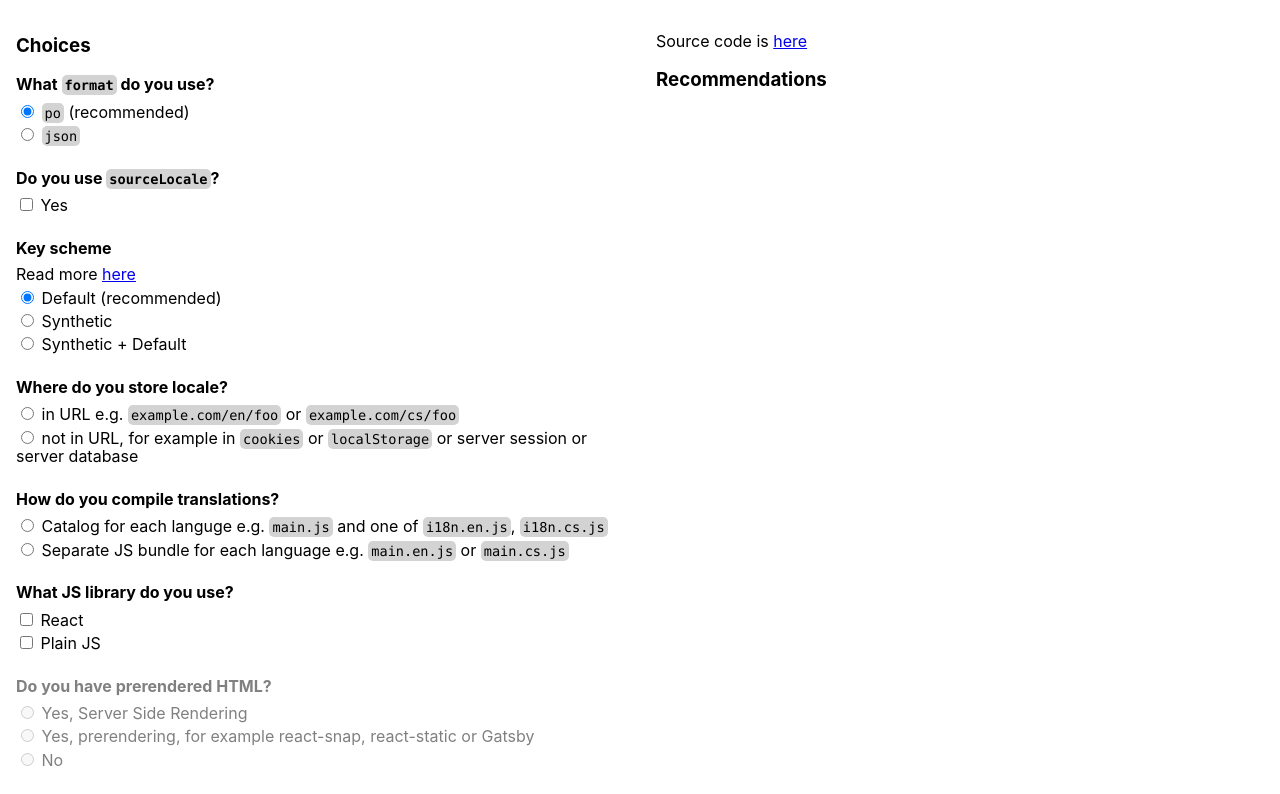
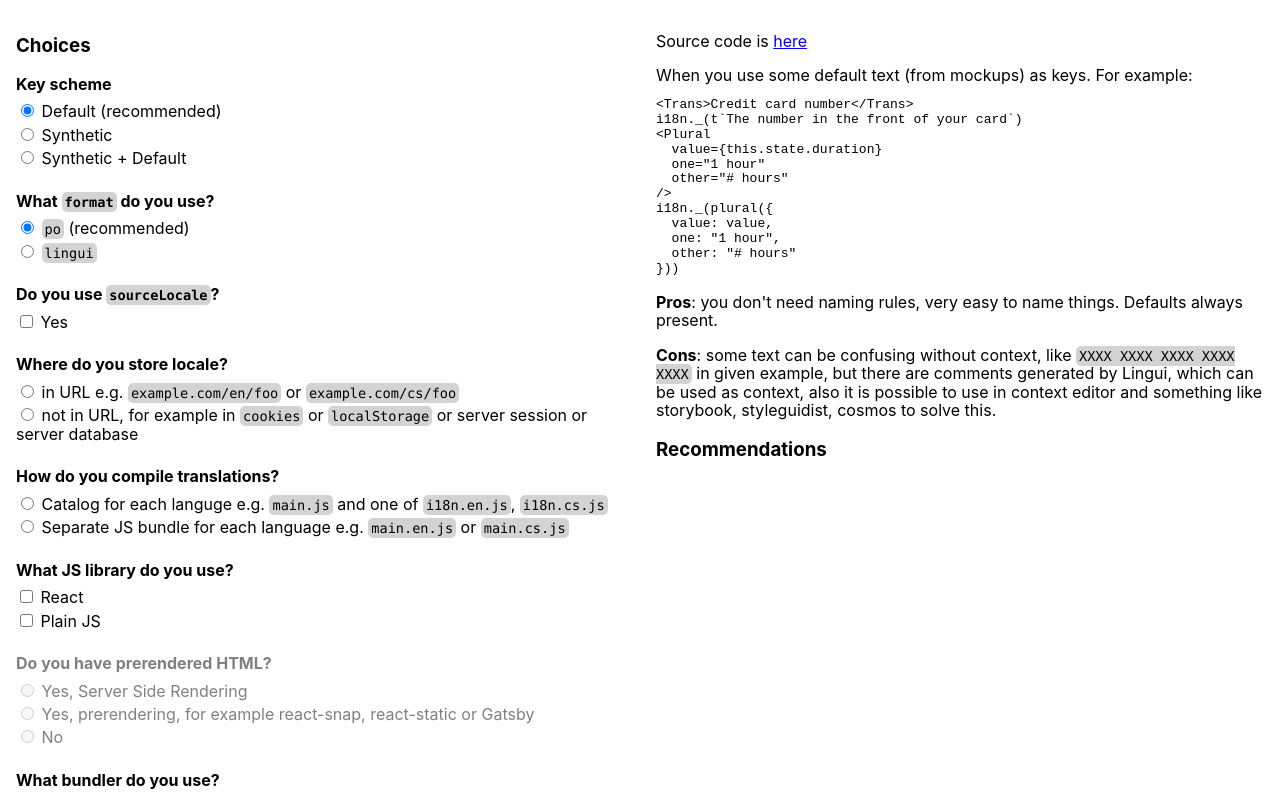
Before and after one commit to stereobooster/lingui-choices, a React (Create React App) app: page / in a window 1280 px wide. Shown: the top 794 px of the page. Built offline with nearby package versions, Linux system fonts and the light colour scheme.

Commit message:
add description for Key scheme

```diff
--- a/src/App.js
+++ b/src/App.js
@@ -8,7 +8,7 @@ const isInUrl = state => state["locale"] === "inUrl";
 const isPrerendering = state =>
   state["html"] !== "no" && state["html"] !== undefined;
 const isGettext = state => state["format"] === "gettext";
-const isJson = state => state["format"] === "json";
+const isLingui = state => state["format"] === "lingui";
 const isSourceLocale = state => !!state["sourceLocale"];
 const isDefault = state => state["keyScheme"] === "default";
 const isSynthetic = state => state["keyScheme"] === "synthetic";
@@ -38,34 +38,7 @@ class App extends Component {
           <h3>Choices</h3>
 
           <div className="field">
-            <h4>
-              What <code>format</code> do you use?
-            </h4>
-            <Radio name="format" value="gettext" {...stateProvider}>
-              <code>po</code> (recommended)
-            </Radio>
-            <Radio name="format" value="json" {...stateProvider}>
-              <code>json</code>
-            </Radio>
-          </div>
-
-          <div className="field">
-            <h4>
-              Do you use <code>sourceLocale</code>?
-            </h4>
-            <Checkbox name="sourceLocale" {...stateProvider}>
-              Yes
-            </Checkbox>
-          </div>
-
-          <div className="field">
             <h4>Key scheme</h4>
-            <div className="hint">
-              Read more{" "}
-              <a href="https://github.com/lingui/js-lingui/issues/412#issue-387479674">
-                here
-              </a>
-            </div>
             <Radio name="keyScheme" value="default" {...stateProvider}>
               Default (recommended)
             </Radio>
@@ -79,6 +52,27 @@ class App extends Component {
             >
               Synthetic + Default
             </Radio>
+          </div>
+
+          <div className="field">
+            <h4>
+              What <code>format</code> do you use?
+            </h4>
+            <Radio name="format" value="gettext" {...stateProvider}>
+              <code>po</code> (recommended)
+            </Radio>
+            <Radio name="format" value="lingui" {...stateProvider}>
+              <code>lingui</code>
+            </Radio>
+          </div>
+
+          <div className="field">
+            <h4>
+              Do you use <code>sourceLocale</code>?
+            </h4>
+            <Checkbox name="sourceLocale" {...stateProvider}>
+              Yes
+            </Checkbox>
           </div>
 
           <div className="field">
@@ -175,7 +169,91 @@ class App extends Component {
             Source code is{" "}
             <a href="https://github.com/stereobooster/lingui-choices">here</a>
           </p>
+
+          {isDefault(state) && (
+            <React.Fragment>
+              <p>
+              When you use some default text (from mockups) as keys. For example:
+                <pre>
+                  {`<Trans>Credit card number</Trans>
+i18n._(t\`The number in the front of your card\`)
+<Plural
+  value={this.state.duration}
+  one="1 hour"
+  other="# hours"
+/>
+i18n._(plural({
+  value: value,
+  one: "1 hour",
+  other: "# hours"
+}))`}
+                </pre>
+              </p>
+              <p>
+                <b>Pros</b>: you don't need naming rules, very easy to name things. Defaults always present.
+              </p>
+              <p>
+                <b>Cons</b>: some text can be confusing without context, like <code>XXXX XXXX XXXX XXXX XXXX</code> in given example, but there are comments generated by Lingui, which can be used as context, also it is possible to use in context editor and something like storybook, styleguidist, cosmos to solve this.
+              </p>
+            </React.Fragment>
+          )}
+
+          {isSynthetic(state) && (
+            <React.Fragment>
+              <p>
+                When you use some synthetic strings for keys. For example:
+                <pre>
+                  {`<Trans id="name_of_view.form.name_of_field" />
+i18n._(t("name_of_view.form.name_of_field.hint")\`\`)
+<Plural
+  id="name_of_view.duration.value"
+  value={this.state.duration}
+/>
+// I didn't find a way to put id in plural macro`}
+                </pre>
+              </p>
+              <p>
+                <b>Pros</b>: you can prevent collisions, you can add some
+                semantics in the name and this way help translators
+              </p>
+              <p>
+                <b>Cons</b>: you need manually support consistency of keys, you
+                need to check if you already have a key for given string or you
+                need to create one, you need naming rules, you need to come up
+                with keys, you can argue about naming on code reviews (because
+                that what developers do). You need to make sure you provide
+                defaults otherwise untranslated keys can go to production
+              </p>
+            </React.Fragment>
+          )}
+
+          {isSyntheticAndDefault(state) && (
+            <React.Fragment>
+              <p>
+              Combination of Synthetic and Default. For example:
+                <pre>
+                  {`<Trans id="name_of_view.form.name_of_field">Credit card number</Trans>
+i18n._(t("name_of_view.form.name_of_field.hint")\`The number in the front of your card\`)
+<Plural
+  id="name_of_view.duration.value"
+  value={this.state.duration}
+  one="1 hour"
+  other="# hours"
+/>
+// I didn't find a way to put id in plural macro`}
+                </pre>
+              </p>
+              <p>
+                <b>Pros</b>: Defaults always present.
+              </p>
+              <p>
+                <b>Cons</b>: same as synthetic keys and you will have repeating defaults.
+              </p>
+            </React.Fragment>
+          )}
+
           <h3>Recommendations</h3>
+
           {isGettext(state) && isSourceLocale(state) && isDefault(state) && (
             <p>
               You may need <code>#, fuzzy</code> flag. See{" "}
@@ -191,7 +269,7 @@ class App extends Component {
               <a href="https://github.com/lingui/js-lingui/issues/405">#405</a>
             </p>
           )}
-          {!isJson(state) &&
+          {!isLingui(state) &&
             !isSourceLocale(state) &&
             isSyntheticAndDefault(state) && (
               <p>
```
